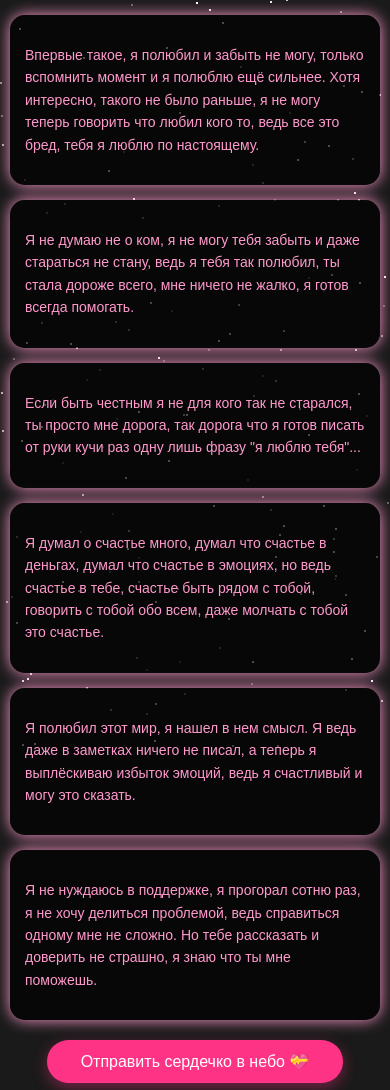
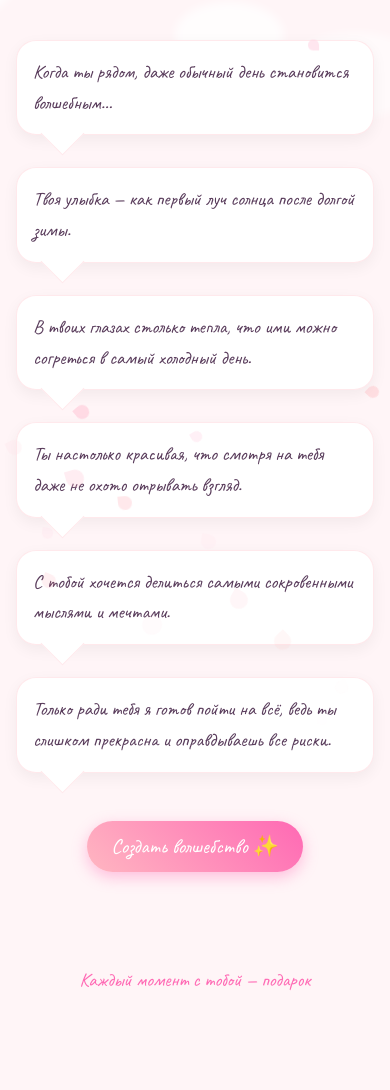
Before and after one commit to ZXCRick/Love, a plain HTML site: page index.html in a window 390 px wide. Shown: the part 97-1187 px from the top of the page. After the commit the page ends 1121 px from the top, so only its background shows below. Drawn offline with Linux system fonts and the light colour scheme.

Commit message:
Update index.html

```diff
--- a/index.html
+++ b/index.html
@@ -3,415 +3,362 @@
 <head>
     <meta charset="UTF-8">
     <meta name="viewport" content="width=device-width, initial-scale=1.0">
-    <title>Наша Вселенная</title>
+    <title>Для самой особенной</title>
     <style>
+        @import url('https://fonts.googleapis.com/css2?family=Caveat:wght@400;700&display=swap');
+
+        :root {
+            --primary: #ffb6c1;
+            --secondary: #ff69b4;
+            --accent: #ff1493;
+            --bg: #fff5f7;
+            --text: #5a3d5c;
+        }
+
         body {
             margin: 0;
-            background: #1a1a1a;
-            color: #ff99cc;
-            font-family: 'Arial', sans-serif;
+            padding: 0;
+            background-color: var(--bg);
+            color: var(--text);
+            font-family: 'Caveat', cursive;
             overflow-x: hidden;
+            min-height: 100vh;
+            display: flex;
+            flex-direction: column;
             touch-action: manipulation;
         }
 
-        .container {
+        .sky {
+            position: fixed;
+            top: 0;
+            left: 0;
+            width: 100%;
+            height: 100%;
+            z-index: -1;
+            overflow: hidden;
+        }
+
+        .cloud {
+            position: absolute;
+            background: white;
+            border-radius: 50%;
+            opacity: 0.8;
+            filter: blur(5px);
+            animation: floatCloud linear infinite;
+        }
+
+        header {
+            text-align: center;
+            padding: 2rem 1rem 1rem;
+            position: relative;
+        }
+
+        h1 {
+            font-size: 2.8rem;
+            margin: 0;
+            color: var(--accent);
+            text-shadow: 2px 2px 4px rgba(0,0,0,0.1);
+            transform: rotate(-3deg);
+            animation: pulse 3s ease-in-out infinite;
+        }
+
+        .content {
             max-width: 800px;
             margin: 0 auto;
-            padding: 20px;
+            padding: 1rem;
             position: relative;
             z-index: 1;
         }
 
-        .message-box {
-            background: rgba(0, 0, 0, 0.7);
-            border-radius: 15px;
-            padding: 20px;
-            margin: 20px 0;
-            transform: translateY(20px);
-            opacity: 0;
-            transition: 1s;
-            box-shadow: 0 0 15px #ff99cc;
+        .petal {
+            position: absolute;
+            width: 15px;
+            height: 15px;
+            background: var(--primary);
+            border-radius: 50% 0 50% 50%;
+            opacity: 0.7;
+            pointer-events: none;
+            z-index: 10;
+            animation: fall linear forwards;
+        }
+
+        .thought {
+            background: white;
+            padding: 1.5rem;
+            margin: 2rem 0;
+            border-radius: 20px;
+            box-shadow: 0 5px 15px rgba(0,0,0,0.05);
+            position: relative;
+            transform: scale(0.95);
+            transition: all 0.3s ease;
+            border: 1px solid rgba(255,182,193,0.3);
+            font-size: 1.4rem;
             line-height: 1.6;
         }
 
-        .message-box.visible {
-            transform: translateY(0);
+        .thought:hover {
+            transform: scale(1);
+            box-shadow: 0 8px 25px rgba(0,0,0,0.1);
+        }
+
+        .thought::before {
+            content: "";
+            position: absolute;
+            width: 30px;
+            height: 30px;
+            background: white;
+            bottom: -15px;
+            left: 30px;
+            transform: rotate(45deg);
+            z-index: -1;
+            border-right: 1px solid rgba(255,182,193,0.3);
+            border-bottom: 1px solid rgba(255,182,193,0.3);
+        }
+
+        .magic-btn {
+            display: block;
+            margin: 3rem auto;
+            padding: 1rem 2rem;
+            background: linear-gradient(45deg, var(--primary), var(--secondary));
+            color: white;
+            border: none;
+            border-radius: 50px;
+            font-family: 'Caveat', cursive;
+            font-size: 1.5rem;
+            cursor: pointer;
+            box-shadow: 0 5px 15px rgba(255,105,180,0.4);
+            transition: all 0.3s ease;
+            position: relative;
+            overflow: hidden;
+            z-index: 1;
+        }
+
+        .magic-btn:hover {
+            transform: translateY(-3px);
+            box-shadow: 0 8px 20px rgba(255,105,180,0.6);
+        }
+
+        .magic-btn:active {
+            transform: translateY(1px);
+        }
+
+        .magic-btn::before {
+            content: "";
+            position: absolute;
+            top: 0;
+            left: 0;
+            width: 100%;
+            height: 100%;
+            background: linear-gradient(45deg, var(--secondary), var(--accent));
+            z-index: -1;
+            opacity: 0;
+            transition: opacity 0.3s ease;
+        }
+
+        .magic-btn:hover::before {
             opacity: 1;
         }
 
-        .heart {
-            position: fixed;
-            font-size: 24px;
-            pointer-events: none;
-            animation: float 4s linear forwards;
-            z-index: 10;
-            user-select: none;
-            text-shadow: 0 0 10px currentColor;
+        footer {
+            text-align: center;
+            padding: 2rem;
+            margin-top: auto;
+            font-size: 1.2rem;
+            color: var(--secondary);
         }
 
-        .stars {
-            position: fixed;
-            width: 100vw;
-            height: 100vh;
-            pointer-events: none;
-            z-index: 0;
-        }
-
-        .star {
-            position: absolute;
-            width: 2px;
-            height: 2px;
-            background: white;
-            animation: twinkle 1.5s infinite;
-        }
-
-        h1 {
-            text-align: center;
-            font-family: 'Comic Sans MS', cursive;
-            text-shadow: 0 0 10px #ff0066;
-            margin-bottom: 30px;
-            transform: translateY(20px);
-            opacity: 0;
-            transition: 1s 0.3s;
-        }
-
-        h1.visible {
-            transform: translateY(0);
-            opacity: 1;
-        }
-
-        button {
-            display: block;
-            margin: 30px auto;
-            padding: 15px 30px;
-            background: #ff3385;
-            border: none;
-            border-radius: 25px;
-            color: white;
-            font-size: 18px;
-            cursor: pointer;
-            transition: 0.3s;
-            -webkit-tap-highlight-color: transparent;
-            user-select: none;
-            box-shadow: 0 5px 15px rgba(255, 51, 133, 0.4);
-            transform: scale(0.9);
-            opacity: 0;
-            transition: 0.5s 0.6s;
-        }
-
-        button.visible {
-            transform: scale(1);
-            opacity: 1;
-        }
-
-        button:hover {
-            transform: scale(1.05);
-            box-shadow: 0 8px 20px rgba(255, 51, 133, 0.6);
-        }
-
-        button:active {
-            transform: scale(0.95);
-            background: #ff0066;
-        }
-
-        .photo {
-            position: fixed;
-            width: 80px;
-            height: 80px;
-            border-radius: 15px;
-            object-fit: cover;
-            pointer-events: none;
-            animation: float 5s ease-in forwards;
-            transform: rotate(5deg);
-            box-shadow: 0 0 15px #ff99cc;
-            z-index: 10;
-            border: 2px solid white;
-        }
-
-        .text-bubble {
-            position: fixed;
-            background: white;
-            color: #ff3385;
-            padding: 10px 20px;
-            border-radius: 20px;
-            font-size: 14px;
-            max-width: 200px;
-            text-align: center;
-            pointer-events: none;
-            animation: float 6s ease-in forwards;
-            box-shadow: 0 0 10px rgba(255, 57, 133, 0.5);
-            z-index: 10;
-            font-weight: bold;
-        }
-
-        @media (max-width: 768px) {
-            .container {
-                padding: 10px;
+        @keyframes floatCloud {
+            0% {
+                transform: translateX(-100px);
             }
-            h1 {
-                font-size: 24px;
-            }
-            .message-box {
-                padding: 15px;
-                margin: 15px 0;
-                font-size: 14px;
-            }
-            button {
-                padding: 12px 24px;
-                font-size: 16px;
-                margin: 20px auto;
-                width: 80%;
-            }
-            .photo {
-                width: 60px;
-                height: 60px;
-            }
-            .text-bubble {
-                font-size: 12px;
-                max-width: 150px;
+            100% {
+                transform: translateX(calc(100vw + 100px));
             }
         }
 
-        @keyframes twinkle {
-            0%, 100% { opacity: 0.3; }
-            50% { opacity: 1; }
-        }
-
-        @keyframes float {
+        @keyframes fall {
             0% {
-                transform: translateY(0) rotate(0deg);
-                opacity: 1;
+                transform: translateY(-100px) rotate(0deg);
+                opacity: 0;
+            }
+            10% {
+                opacity: 0.7;
             }
             100% {
-                transform: translateY(-100vh) rotate(360deg);
+                transform: translateY(100vh) rotate(360deg);
                 opacity: 0;
             }
         }
 
         @keyframes pulse {
-            0% { transform: scale(1); }
-            50% { transform: scale(1.05); }
-            100% { transform: scale(1); }
+            0%, 100% {
+                transform: rotate(-3deg) scale(1);
+            }
+            50% {
+                transform: rotate(-3deg) scale(1.05);
+            }
+        }
+
+        @media (max-width: 768px) {
+            h1 {
+                font-size: 2rem;
+            }
+
+            .thought {
+                font-size: 1.2rem;
+                padding: 1rem;
+            }
+
+            .magic-btn {
+                font-size: 1.3rem;
+                padding: 0.8rem 1.5rem;
+            }
         }
     </style>
 </head>
 <body>
-    <div class="stars" id="stars"></div>
-    <div class="container">
-        <h1>💖 Моё сердце говорит... 💖</h1>
+    <div class="sky" id="sky"></div>
 
-        <div class="message-box">
-            <p>Впервые такое, я полюбил и забыть не могу, только вспомнить момент и я полюблю ещё сильнее. Хотя интересно, такого не было раньше, я не могу теперь говорить что любил кого то, ведь все это бред, тебя я люблю по настоящему.</p>
+    <header>
+        <h1>Ты делаешь мир красивее</h1>
+    </header>
+
+    <div class="content">
+        <div class="thought">
+            Когда ты рядом, даже обычный день становится волшебным...
         </div>
 
-        <div class="message-box">
-            <p>Я не думаю не о ком, я не могу тебя забыть и даже стараться не стану, ведь я тебя так полюбил, ты стала дороже всего, мне ничего не жалко, я готов всегда помогать.</p>
+        <div class="thought">
+            Твоя улыбка — как первый луч солнца после долгой зимы.
         </div>
 
-        <div class="message-box">
-            <p>Если быть честным я не для кого так не старался, ты просто мне дорога, так дорога что я готов писать от руки кучи раз одну лишь фразу "я люблю тебя"...</p>
+        <div class="thought">
+            В твоих глазах столько тепла, что ими можно согреться в самый холодный день.
         </div>
 
-        <div class="message-box">
-            <p>Я думал о счастье много, думал что счастье в деньгах, думал что счастье в эмоциях, но ведь счастье в тебе, счастье быть рядом с тобой, говорить с тобой обо всем, даже молчать с тобой это счастье.</p>
+        <div class="thought">
+            Ты настолько красивая, что смотря на тебя даже не охото отрывать взгляд.
         </div>
 
-        <div class="message-box">
-            <p>Я полюбил этот мир, я нашел в нем смысл. Я ведь даже в заметках ничего не писал, а теперь я выплёскиваю избыток эмоций, ведь я счастливый и могу это сказать.</p>
+        <div class="thought">
+            С тобой хочется делиться самыми сокровенными мыслями и мечтами.
         </div>
 
-        <div class="message-box">
-            <p>Я не нуждаюсь в поддержке, я прогорал сотню раз, я не хочу делиться проблемой, ведь справиться одному мне не сложно. Но тебе рассказать и доверить не страшно, я знаю что ты мне поможешь.</p>
+        <div class="thought">
+            Только ради тебя я готов пойти на всё, ведь ты слишком прекрасна и оправдываешь все риски.
         </div>
 
-        <button id="heartBtn">Отправить сердечко в небо 💝</button>
+        <button class="magic-btn" id="magicBtn">Создать волшебство ✨</button>
     </div>
 
+    <footer>
+        Каждый момент с тобой — подарок
+    </footer>
+
     <script>
-        // Локальные фотографии
-        const photos = [];
-        for (let i = 1; i <= 12; i++) {
-            photos.push(`${i}.jpg`);
-        }
+        // Создаем облака
+        function createClouds() {
+            const sky = document.getElementById('sky');
+            const cloudCount = 5;
 
-        // Текстовые фрагменты
-        const textFragments = [
-            "Впервые такое, я полюбил и забыть не могу",
-            "Только вспомнить момент и я полюблю ещё сильнее",
-            "Тебя я люблю по настоящему",
-            "Ты стала дороже всего, мне ничего не жалко",
-            "Я готов писать от руки кучи раз одну лишь фразу 'я люблю тебя'",
-            "Счастье быть рядом с тобой",
-            "Говорить с тобой обо всем - это счастье",
-            "Даже молчать с тобой это счастье",
-            "Я полюбил этот мир, я нашел в нем смысл",
-            "Я выплёскиваю избыток эмоций, ведь я счастливый",
-            "СЧАСТЬЕ БЫВАЕТ. Я счастлив с тобой",
-            "Тебе рассказать и доверить не страшно",
-            "Я знаю что ты мне поможешь",
-            "Одно лишь только слово спасает меня",
-            "Я нуждаюсь в поддержке, но только в твоей",
-            "Тебе я готов показать свою слабость",
-            "Я тебе доверяю, ведь ты и правда мне помогаешь",
-            "Твои слова помогают, хоть ты не замечаешь"
-        ];
+            for (let i = 0; i < cloudCount; i++) {
+                const cloud = document.createElement('div');
+                cloud.className = 'cloud';
 
-        const hearts = ['💖', '💗', '💓', '💘', '💝', '💕', '💞', '💟'];
+                const size = Math.random() * 100 + 50;
+                const opacity = Math.random() * 0.3 + 0.5;
+                const top = Math.random() * 30;
+                const duration = Math.random() * 40 + 60;
+                const delay = Math.random() * -50;
 
-        // Создание звездного фона
-        function createStars() {
-            const starsContainer = document.getElementById('stars');
-            for(let i = 0; i < 200; i++) {
-                const star = document.createElement('div');
-                star.className = 'star';
-                star.style.left = `${Math.random() * 100}vw`;
-                star.style.top = `${Math.random() * 100}vh`;
-                star.style.animationDelay = `${Math.random() * 1.5}s`;
-                starsContainer.appendChild(star);
+                cloud.style.width = `${size}px`;
+                cloud.style.height = `${size * 0.6}px`;
+                cloud.style.opacity = opacity;
+                cloud.style.top = `${top}%`;
+                cloud.style.left = `${Math.random() * 20 - 30}%`;
+                cloud.style.animationDuration = `${duration}s`;
+                cloud.style.animationDelay = `${delay}s`;
+
+                sky.appendChild(cloud);
             }
         }
 
-        // Показать элементы при загрузке
-        function showInitialElements() {
-            document.querySelector('h1').classList.add('visible');
+        // Создаем лепестки
+        function createPetal() {
+            const petal = document.createElement('div');
+            petal.className = 'petal';
 
-            const boxes = document.querySelectorAll('.message-box');
-            boxes.forEach((box, index) => {
-                setTimeout(() => {
-                    box.classList.add('visible');
-                }, 200 * index);
-            });
+            const size = Math.random() * 10 + 10;
+            const left = Math.random() * 100;
+            const duration = Math.random() * 5 + 5;
+            const delay = Math.random() * -5;
+            const color = `hsl(${Math.random()*30 + 330}, 100%, ${Math.random()*20 + 75}%)`;
+
+            petal.style.width = `${size}px`;
+            petal.style.height = `${size}px`;
+            petal.style.left = `${left}vw`;
+            petal.style.animationDuration = `${duration}s`;
+            petal.style.animationDelay = `${delay}s`;
+            petal.style.background = color;
+
+            document.body.appendChild(petal);
 
             setTimeout(() => {
-                document.getElementById('heartBtn').classList.add('visible');
-            }, 200 * boxes.length);
+                petal.remove();
+            }, duration * 1000);
         }
 
-        // Проверка видимости сообщений при скролле
-        function checkVisibility() {
-            const boxes = document.querySelectorAll('.message-box:not(.visible)');
-            boxes.forEach(box => {
-                const position = box.getBoundingClientRect();
-                if(position.top < window.innerHeight * 0.8) {
-                    box.classList.add('visible');
-                }
+        // Анимация мыслей при прокрутке
+        function animateThoughts() {
+            const thoughts = document.querySelectorAll('.thought');
+            thoughts.forEach((thought, index) => {
+                setTimeout(() => {
+                    thought.style.transform = 'scale(1)';
+                }, index * 200);
             });
         }
 
-        // Создание плавающих элементов
-        function createFloatingElement(type, x, y) {
-            const element = document.createElement(type === 'text' ? 'div' : type === 'photo' ? 'img' : 'div');
+        // Инициализация
+        window.onload = function() {
+            createClouds();
+            animateThoughts();
 
-            element.style.left = `${x}px`;
-            element.style.top = `${y}px`;
-
-            if(type === 'photo') {
-                element.src = photos[Math.floor(Math.random() * photos.length)];
-                element.className = 'photo';
-                element.style.transform = `rotate(${Math.random() * 20 - 10}deg)`;
-                element.style.width = `${Math.random() * 60 + 40}px`;
-            }
-            else if(type === 'text') {
-                element.className = 'text-bubble';
-                element.textContent = textFragments[Math.floor(Math.random() * textFragments.length)];
-            }
-            else {
-                element.className = 'heart';
-                element.textContent = hearts[Math.floor(Math.random() * hearts.length)];
-                element.style.fontSize = `${Math.random() * 30 + 20}px`;
-                element.style.animationDuration = `${Math.random() * 3 + 2}s`;
-                element.style.color = `hsl(${Math.random()*360}, 70%, 60%)`;
+            // Создаем несколько лепестков при загрузке
+            for (let i = 0; i < 15; i++) {
+                setTimeout(createPetal, i * 300);
             }
 
-            document.body.appendChild(element);
-
-            setTimeout(() => {
-                if(element.parentNode) {
-                    element.parentNode.removeChild(element);
-                }
-            }, 6000);
-
-            return element;
-        }
-
-        // Инициализация при загрузке страницы
-        window.onload = function() {
-            createStars();
-            showInitialElements();
-            window.addEventListener('scroll', checkVisibility);
-
-            const heartBtn = document.getElementById('heartBtn');
-            let spawnInterval;
-            let isPressed = false;
-
-            // Функция начала создания элементов
-            function startSpawning(e) {
-                if(isPressed) return;
-                isPressed = true;
-
-                let x, y;
-                if(e.type.includes('touch')) {
-                    x = e.touches[0].clientX;
-                    y = e.touches[0].clientY;
-                } else {
-                    x = e.clientX;
-                    y = e.clientY;
+            // Кнопка создания волшебства
+            const magicBtn = document.getElementById('magicBtn');
+            magicBtn.addEventListener('click', function() {
+                // Создаем взрыв лепестков
+                for (let i = 0; i < 30; i++) {
+                    setTimeout(createPetal, i * 100);
                 }
 
-                // Создаем сердечко в месте клика
-                createFloatingElement('heart', x, y);
-
-                spawnInterval = setInterval(() => {
-                    // Случайно выбираем тип элемента (сердечко, фото или текст)
-                    const types = ['heart', 'photo', 'text'];
-                    const type = types[Math.floor(Math.random() * types.length)];
-
-                    createFloatingElement(
-                        type,
-                        Math.random() * window.innerWidth,
-                        Math.random() * window.innerHeight
-                    );
-                }, 150);
-            }
-
-            // Функция остановки создания элементов
-            function stopSpawning() {
-                if(!isPressed) return;
-                isPressed = false;
-                clearInterval(spawnInterval);
-            }
-
-            // Обработчики для мыши
-            heartBtn.addEventListener('mousedown', startSpawning);
-            document.addEventListener('mouseup', stopSpawning);
-
-            // Обработчики для сенсорных устройств
-            heartBtn.addEventListener('touchstart', startSpawning, {passive: true});
-            document.addEventListener('touchend', stopSpawning);
-
-            // Анимация сообщений при клике
-            document.querySelectorAll('.message-box').forEach(box => {
-                box.addEventListener('click', () => {
-                    box.style.transform = `rotate(${Math.random()*10-5}deg) scale(1.05)`;
-                    box.style.boxShadow = '0 0 30px #ff0066';
-                    setTimeout(() => {
-                        box.style.transform = '';
-                        box.style.boxShadow = '0 0 15px #ff99cc';
-                    }, 500);
-                });
+                // Анимация кнопки
+                this.textContent = ['✨', '🌸', '💖', '🌺', '🌷'][Math.floor(Math.random()*5)];
+                setTimeout(() => {
+                    this.textContent = 'Ещё волшебства! ✨';
+                }, 1000);
             });
 
-            // Случайные сердечки при загрузке
-            for(let i = 0; i < 5; i++) {
-                setTimeout(() => {
-                    createFloatingElement(
-                        'heart',
-                        Math.random() * window.innerWidth,
-                        Math.random() * window.innerHeight
-                    );
-                }, i * 300);
-            }
+            // Случайные лепестки время от времени
+            setInterval(() => {
+                if (Math.random() > 0.7) createPetal();
+            }, 2000);
         };
+
+        // Анимация при скролле
+        window.addEventListener('scroll', function() {
+            const thoughts = document.querySelectorAll('.thought');
+            thoughts.forEach(thought => {
+                const rect = thought.getBoundingClientRect();
+                if (rect.top < window.innerHeight * 0.75) {
+                    thought.style.transform = 'scale(1)';
+                }
+            });
+        });
     </script>
 </body>
 </html>
```
